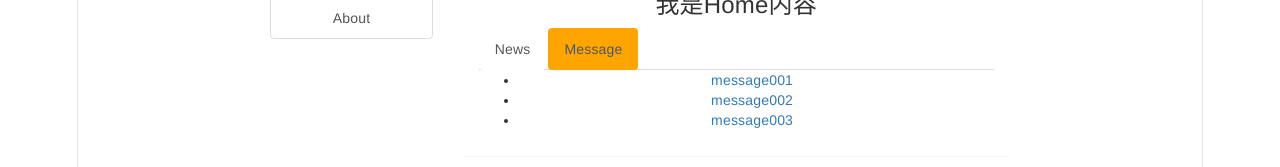
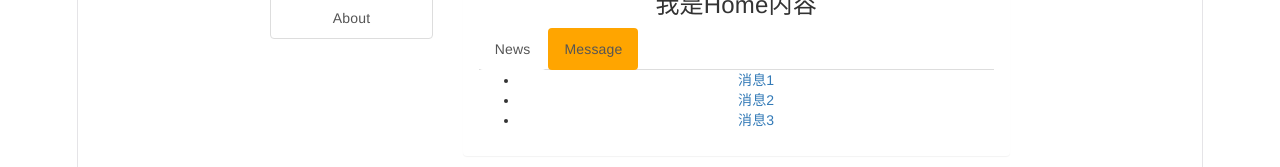
Before and after one commit to chujian0325/react20260915, a React (Vite) app in the folder my-app/: page /home/message in a window 1280 px wide. Shown: the part 157-324 px from the top of the page. Built offline with nearby package versions, Linux system fonts and the light colour scheme.

Commit message:
路由params传参

```diff
--- a/my-app/src/App.jsx
+++ b/my-app/src/App.jsx
@@ -3,6 +3,9 @@ import { Routes, Route, Navigate } from "react-router-dom";
 import axios from "axios";
 import Home from "./pages/Home";
 import About from "./pages/About";
+import News from "./pages/Home/News";
+import Message from "./pages/Home/Message";
+import DetailWrapper from './pages/Home/Message/Detail'
 
 import MyNavlink from "./components/MyNavLink";
 import RouterHeader from "./components/RouterHeader";
@@ -51,9 +54,22 @@ export default class App extends Component {
                 <div className="panel-body">
                   {/* 注册路由 */}
                   {/* 所有Route必须包在Routes里面 */}
+
+                  {/* 注册路由 */}
+                  {/* Routes只写一次，写在App.jsx里面 */}
                   <Routes>
-                    <Route path="/home/*" element={<Home />} />
+                    {/* 有二级路由时，父路由要写*， */}
+                    <Route path="/home/*" element={<Home />}>
+                      <Route path="news" element={<News />} />
+                      <Route path="message/*" element={<Message />}>
+                        <Route path="detail/:id" element={<DetailWrapper />} />
+                      </Route>
+                    </Route>
                     <Route path="/about" element={<About />} />
+                    <Route
+                      path="*"
+                      element={<Navigate to="/home/news" replace />}
+                    />
                   </Routes>
                 </div>
               </div>
--- /dev/null
+++ b/my-app/src/pages/Home/Message/Detail/index.jsx
@@ -0,0 +1,29 @@
+import React, { Component } from "react";
+import { useParams } from "react-router-dom";
+const data = [
+  { id: "01", content: "你好，北京" },
+  { id: "02", content: "你好上海" },
+  { id: "03", content: "你好，深圳" },
+];
+class Detail extends Component {
+  render() {
+    console.log("Detail", this.props);
+    const { id } = this.props.params;
+    const obj = data.find((item) => item.id === id);
+    const { content } = obj;
+    return (
+      <ul>
+        <li>id: {id}</li>
+        <li>title: {content}</li>
+      </ul>
+    );
+  }
+}
+
+// 包装高阶层：函数组件，调用hook拿到params
+function DetailWrapper() {
+  const params = useParams();
+  return <Detail params={params} />;
+}
+
+export default DetailWrapper;
--- a/my-app/src/pages/Home/Message/index.jsx
+++ b/my-app/src/pages/Home/Message/index.jsx
@@ -1,19 +1,40 @@
 import React, { Component } from "react";
+import { Link, Routes, Route, Outlet } from "react-router-dom";
 
 export default class Message extends Component {
+  state = {
+    messages: [
+      {
+        id: "01",
+        title: "消息1",
+      },
+      {
+        id: "02",
+        title: "消息2",
+      },
+      {
+        id: "03",
+        title: "消息3",
+      },
+    ],
+  };
   render() {
+    const messages = this.state.messages;
     return (
-      <ul>
-        <li>
-          <a href="/message1">message001</a>&nbsp;&nbsp;
-        </li>
-        <li>
-          <a href="/message2">message002</a>&nbsp;&nbsp;
-        </li>
-        <li>
-          <a href="/message/3">message003</a>&nbsp;&nbsp;
-        </li>
-      </ul>
+      <div>
+        <ul>
+          {messages.map((message) => {
+            return (
+              <li key={message.id}>
+                {/* 向路由组件传递params参数 */}
+                <Link to={`/home/message/detail/${message.id}`}>{message.title}</Link>
+              </li>
+            );
+          })}
+        </ul>
+        {/* 子路由Detail在这里渲染 */}
+        <Outlet />
+      </div>
     );
   }
 }
--- a/my-app/src/pages/Home/index.jsx
+++ b/my-app/src/pages/Home/index.jsx
@@ -1,5 +1,5 @@
 import React, { Component } from "react";
-import { Route, Routes, Navigate } from "react-router-dom";
+import { Route, Routes, Outlet } from "react-router-dom";
 import MyNavLink from "../../components/MyNavLink";
 import Message from "./Message";
 import News from "./News";
@@ -19,12 +19,7 @@ export default class Home extends Component {
             <MyNavLink to="/home/message">Message</MyNavLink>
           </li>
         </ul>
-        {/* 注册路由 */}
-        <Routes>
-          <Route path="/news" element={<News />} />
-          <Route path="/message" element={<Message />} />
-          <Route path="*" element={<Navigate to="/home/news" replace />} />
-        </Routes>
+        <Outlet></Outlet>
       </div>
     );
   }
```
Also changed, not shown: 1 other file (tests, documents, lock files or other folders).
